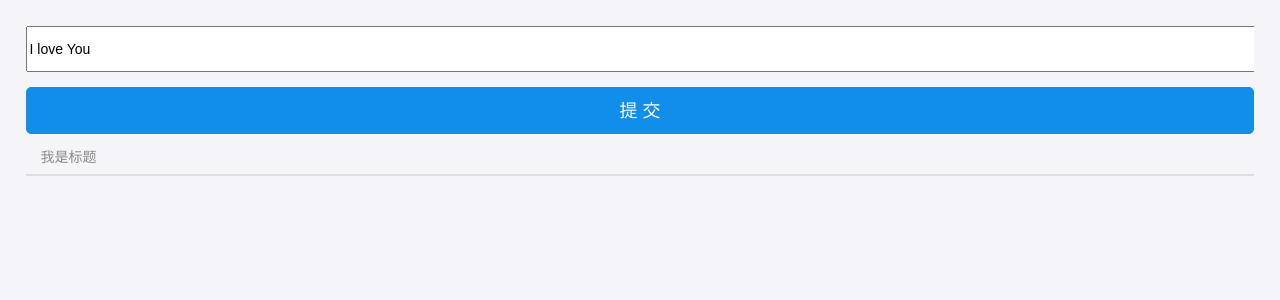
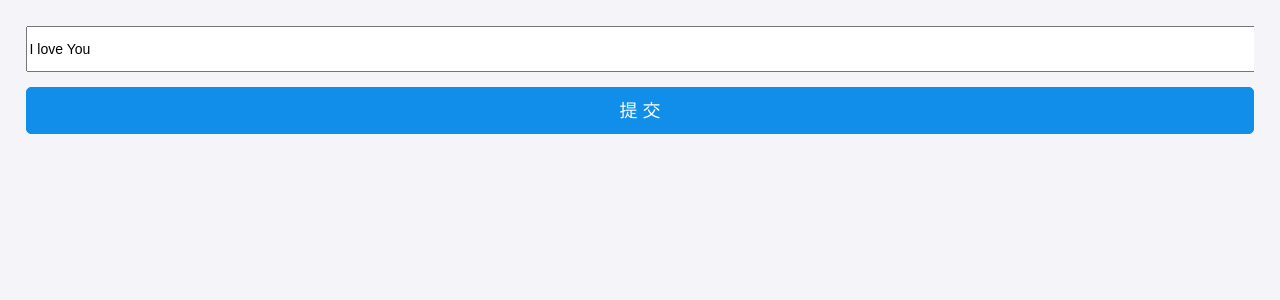
Before and after one commit to nht520/React, a React (Create React App) app: page / in a window 1280 px wide. Shown: the top 300 px of the page. Built offline with nearby package versions, Linux system fonts and the light colour scheme.

Commit message:
modchenggongle

```diff
--- a/src/List.js
+++ b/src/List.js
@@ -17,7 +17,6 @@ class TodoList extends Component {
         //
         this.hasChange= this.hasChange.bind(this);
         store.subscribe(this.hasChange);
-
     }
     render() {
         return (
@@ -40,15 +39,14 @@ class TodoList extends Component {
                     </Flex>
                     <ul>
                         {/*list列表*/}
-                        <List renderHeader={()=>'我是标题'}>
-                            {this.state.list.map(v=>{
-                                return (
-                                    <List.Item key={v}>
-                                        {v}
-                                    </List.Item>
-                                )
-                            })}
-                        </List>
+                        {this.state.list.map((item,index)=>{
+                            return (
+                                <List.Item key={index}>
+                                    {item}
+                                </List.Item>
+                            )
+                        })}
+
                     </ul>
                 </div>
             </Fragment>
```
